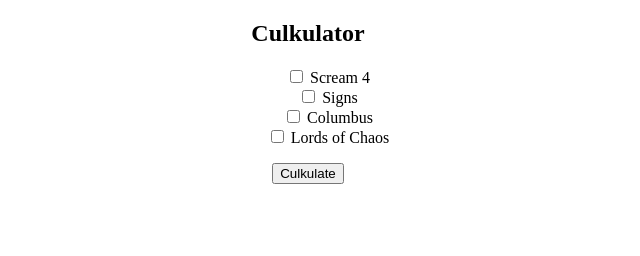
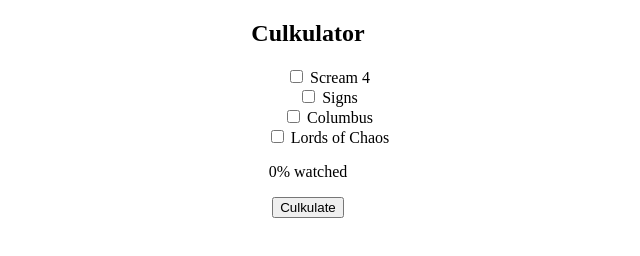
Before and after one commit to treeinsect/culkulator, a plain HTML site: page index.html in a window 1280 px wide. Both pictures are taken after a click on the button "Culkulate". Shown: the whole page, without its empty margins (332-972 px from the left). Drawn offline with Linux system fonts and the light colour scheme.

Commit message:
calculate function created and functional

```diff
--- a/index.html
+++ b/index.html
@@ -3,7 +3,6 @@
     <head>
         <title>Culkulator</title>
         <link rel="stylesheet" href="styles.css">
-        <script src="script.js"></script>
     </head>
 
     <body>
@@ -16,8 +15,14 @@
             <li><input type="checkbox" id="4"> Lords of Chaos</li>
         </ul>
 
-        <button type="button">Culkulate</button>
-        <div id="result"></div>
+        <div>
+            <p id = "result"></p>
+        </div>
+        <button type="button" id="button">Culkulate</button>
+
+        <script src="script.js"></script>
+
     </body>
 
+
 </html>
--- /dev/null
+++ b/script.js
@@ -0,0 +1,23 @@
+document.querySelector('#button').addEventListener('click',countFilms);
+
+function countFilms(){
+
+    var count = 0;
+    var percent = 0;
+
+    for (let i = 1; i < 5; i++){
+        var checkbox = document.getElementById(i);
+        if (checkbox.checked == true){
+            count++;
+        }
+        percent = (count/i)*100;
+    }
+
+    console.log(percent);
+
+    const result = document.getElementById("result");
+    const node = document.createTextNode(percent+"% watched");
+    result.appendChild(node);
+    return;
+
+}
```
